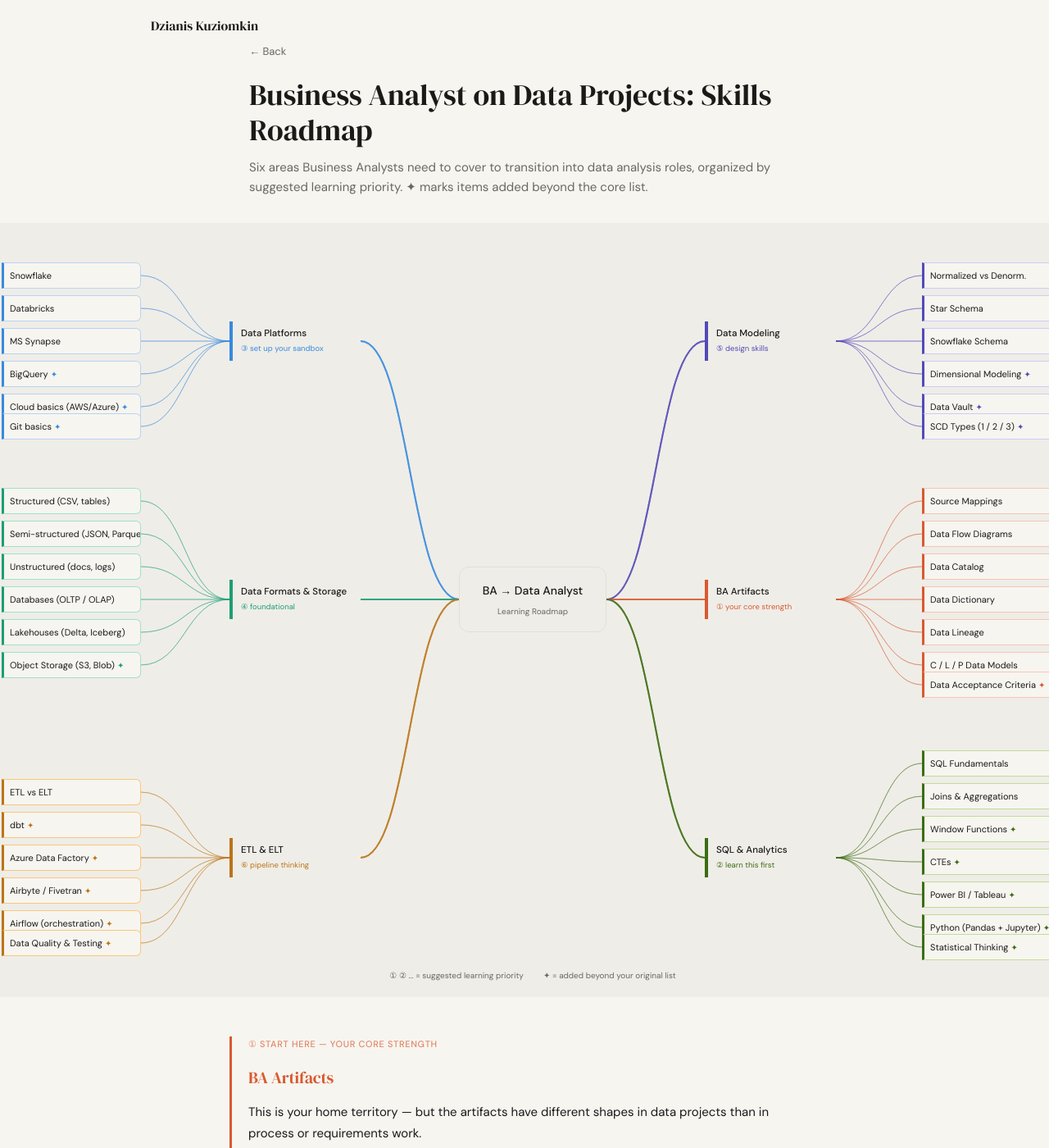
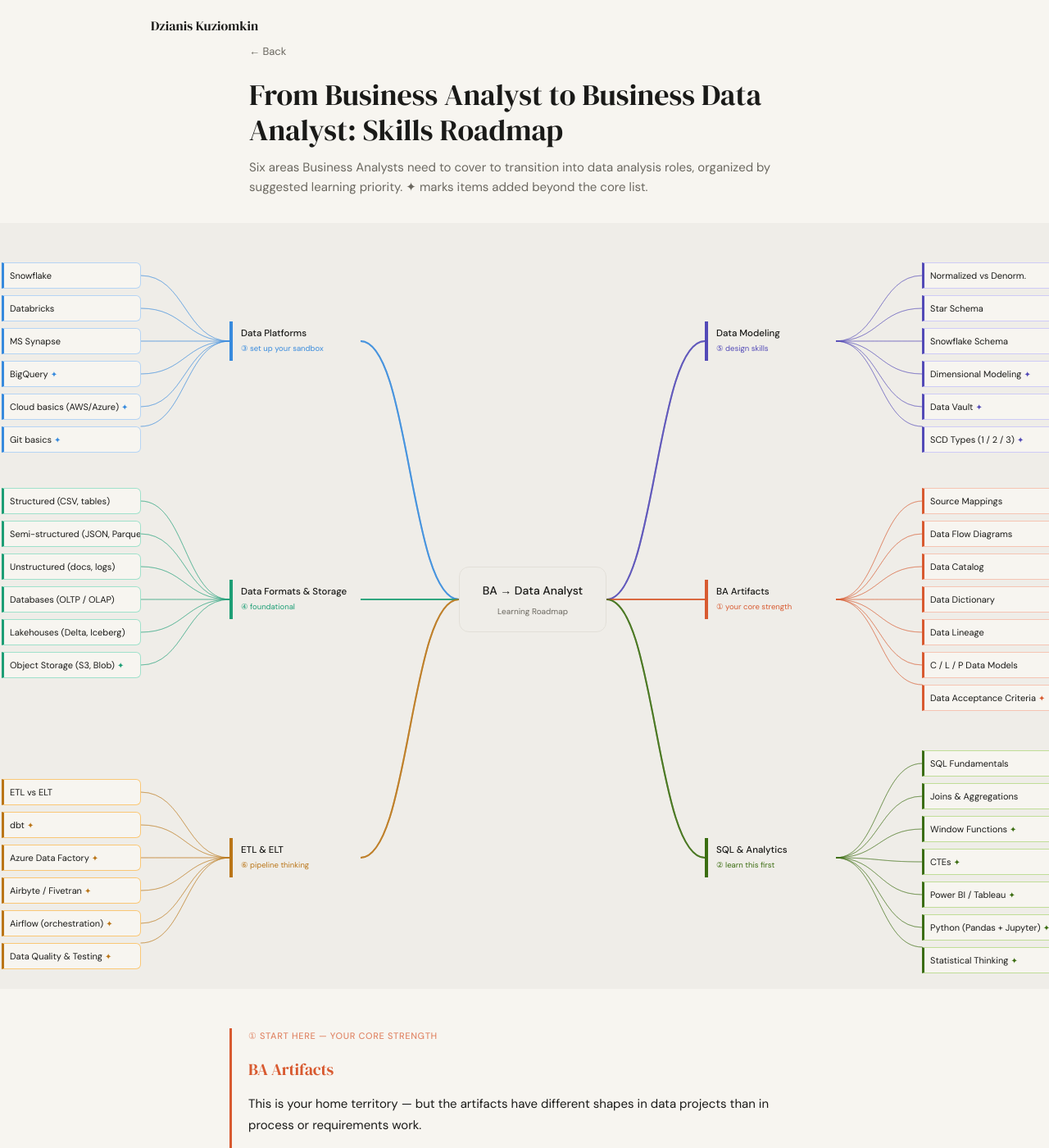
Before and after one commit to Kuziomkin/dzianiskuziomkin_landing, a Jekyll site: the page ba-to-data.html, which Jekyll copies as it is, in a window 1280 px wide and 1400 px high. Shown: the whole window at 82% size. Built offline with Jekyll 4.4.1, drawn with Linux system fonts in a browser that asks for light colours.

Commit message:
Adjusted roadmap

```diff
--- a/ba-to-data.html
+++ b/ba-to-data.html
@@ -4,7 +4,7 @@
 <head>
     <meta charset="utf-8" />
     <meta name="viewport" content="width=device-width, initial-scale=1.0" />
-    <title>Business Analyst on Data Projects: Skills Roadmap — Dzianis Kuziomkin</title>
+    <title>From Business Analyst to Business Data Analyst: Skills Roadmap — Dzianis Kuziomkin</title>
     <meta name="description"
         content="A visual mind map of the skills Business Analysts need to transition into data analysis — organized by priority across six key areas." />
 
@@ -14,14 +14,14 @@
     <!-- Open Graph -->
     <meta property="og:type" content="article" />
     <meta property="og:url" content="https://dzianiskuziomkin.com/ba-to-data" />
-    <meta property="og:title" content="Business Analyst on Data Projects: Skills Roadmap" />
+    <meta property="og:title" content="From Business Analyst to Business Data Analyst: Skills Roadmap" />
     <meta property="og:description"
         content="A visual mind map of the skills Business Analysts need to transition into data analysis — organized by priority across six key areas." />
     <meta property="og:image" content="https://dzianiskuziomkin.com/images/portrait-square-800.png" />
 
     <!-- Twitter Card -->
     <meta name="twitter:card" content="summary_large_image" />
-    <meta name="twitter:title" content="Business Analyst on Data Projects: Skills Roadmap" />
+    <meta name="twitter:title" content="From Business Analyst to Business Data Analyst: Skills Roadmap" />
     <meta name="twitter:description"
         content="A visual mind map of the skills Business Analysts need to transition into data analysis." />
     <meta name="twitter:image" content="https://dzianiskuziomkin.com/images/portrait-square-800.png" />
@@ -122,7 +122,7 @@
         #mm {
             position: relative;
             width: 1300px;
-            height: 920px;
+            height: 910px;
         }
 
         #mmsvg {
@@ -266,7 +266,7 @@
     <main>
         <div class="guide-header">
             <a href="/" class="back-link">← Back</a>
-            <h1>Business Analyst on Data Projects: Skills Roadmap</h1>
+            <h1>From Business Analyst to Business Data Analyst: Skills Roadmap</h1>
             <p>Six areas Business Analysts need to cover to transition into data analysis roles, organized by suggested learning priority. ✦ marks items added beyond the core list.</p>
         </div>
 
@@ -274,7 +274,7 @@
 
         <div class="mindmap-wrap">
             <div id="mm">
-                <svg id="mmsvg" width="1300" height="920">
+                <svg id="mmsvg" width="1300" height="910">
                     <path d="M560 445 C500 445,500 130,440 130" stroke="#378ADD" stroke-width="2" fill="none" stroke-linecap="round" opacity="0.7"></path>
                     <path d="M560 445 C500 445,500 445,440 445" stroke="#1D9E75" stroke-width="2" fill="none" stroke-linecap="round" opacity="0.7"></path>
                     <path d="M560 445 C500 445,500 760,440 760" stroke="#BA7517" stroke-width="2" fill="none" stroke-linecap="round" opacity="0.7"></path>
@@ -337,7 +337,7 @@
                 <div class="sn" style="left:2px;top:114px;border:0.5px solid #B5D4F4;border-left:3px solid #378ADD;">MS Synapse</div>
                 <div class="sn" style="left:2px;top:154px;border:0.5px solid #B5D4F4;border-left:3px solid #378ADD;">BigQuery<span class="sp" style="color:#378ADD;">✦</span></div>
                 <div class="sn" style="left:2px;top:194px;border:0.5px solid #B5D4F4;border-left:3px solid #378ADD;">Cloud basics (AWS/Azure)<span class="sp" style="color:#378ADD;">✦</span></div>
-                <div class="sn" style="left:2px;top:218px;border:0.5px solid #B5D4F4;border-left:3px solid #378ADD;">Git basics<span class="sp" style="color:#378ADD;">✦</span></div>
+                <div class="sn" style="left:2px;top:234px;border:0.5px solid #B5D4F4;border-left:3px solid #378ADD;">Git basics<span class="sp" style="color:#378ADD;">✦</span></div>
 
                 <!-- Data Formats & Storage -->
                 <div class="mn" style="left:280px;top:421px;border-left:4px solid #1D9E75;">
@@ -361,7 +361,7 @@
                 <div class="sn" style="left:2px;top:744px;border:0.5px solid #FAC775;border-left:3px solid #BA7517;">Azure Data Factory<span class="sp" style="color:#BA7517;">✦</span></div>
                 <div class="sn" style="left:2px;top:784px;border:0.5px solid #FAC775;border-left:3px solid #BA7517;">Airbyte / Fivetran<span class="sp" style="color:#BA7517;">✦</span></div>
                 <div class="sn" style="left:2px;top:824px;border:0.5px solid #FAC775;border-left:3px solid #BA7517;">Airflow (orchestration)<span class="sp" style="color:#BA7517;">✦</span></div>
-                <div class="sn" style="left:2px;top:848px;border:0.5px solid #FAC775;border-left:3px solid #BA7517;">Data Quality &amp; Testing<span class="sp" style="color:#BA7517;">✦</span></div>
+                <div class="sn" style="left:2px;top:864px;border:0.5px solid #FAC775;border-left:3px solid #BA7517;">Data Quality &amp; Testing<span class="sp" style="color:#BA7517;">✦</span></div>
 
                 <!-- Data Modeling -->
                 <div class="mn" style="left:860px;top:106px;border-left:4px solid #534AB7;">
@@ -373,7 +373,7 @@
                 <div class="sn" style="left:1125px;top:114px;border:0.5px solid #CECBF6;border-left:3px solid #534AB7;">Snowflake Schema</div>
                 <div class="sn" style="left:1125px;top:154px;border:0.5px solid #CECBF6;border-left:3px solid #534AB7;">Dimensional Modeling<span class="sp" style="color:#534AB7;">✦</span></div>
                 <div class="sn" style="left:1125px;top:194px;border:0.5px solid #CECBF6;border-left:3px solid #534AB7;">Data Vault<span class="sp" style="color:#534AB7;">✦</span></div>
-                <div class="sn" style="left:1125px;top:218px;border:0.5px solid #CECBF6;border-left:3px solid #534AB7;">SCD Types (1 / 2 / 3)<span class="sp" style="color:#534AB7;">✦</span></div>
+                <div class="sn" style="left:1125px;top:234px;border:0.5px solid #CECBF6;border-left:3px solid #534AB7;">SCD Types (1 / 2 / 3)<span class="sp" style="color:#534AB7;">✦</span></div>
 
                 <!-- BA Artifacts -->
                 <div class="mn" style="left:860px;top:421px;border-left:4px solid #D85A30;">
@@ -386,7 +386,7 @@
                 <div class="sn" style="left:1125px;top:429px;border:0.5px solid #F5C4B3;border-left:3px solid #D85A30;">Data Dictionary</div>
                 <div class="sn" style="left:1125px;top:469px;border:0.5px solid #F5C4B3;border-left:3px solid #D85A30;">Data Lineage</div>
                 <div class="sn" style="left:1125px;top:509px;border:0.5px solid #F5C4B3;border-left:3px solid #D85A30;">C / L / P Data Models</div>
-                <div class="sn" style="left:1125px;top:533px;border:0.5px solid #F5C4B3;border-left:3px solid #D85A30;">Data Acceptance Criteria<span class="sp" style="color:#D85A30;">✦</span></div>
+                <div class="sn" style="left:1125px;top:549px;border:0.5px solid #F5C4B3;border-left:3px solid #D85A30;">Data Acceptance Criteria<span class="sp" style="color:#D85A30;">✦</span></div>
 
                 <!-- SQL & Analytics -->
                 <div class="mn" style="left:860px;top:736px;border-left:4px solid #3B6D11;">
@@ -399,13 +399,8 @@
                 <div class="sn" style="left:1125px;top:749px;border:0.5px solid #C0DD97;border-left:3px solid #3B6D11;">CTEs<span class="sp" style="color:#3B6D11;">✦</span></div>
                 <div class="sn" style="left:1125px;top:789px;border:0.5px solid #C0DD97;border-left:3px solid #3B6D11;">Power BI / Tableau<span class="sp" style="color:#3B6D11;">✦</span></div>
                 <div class="sn" style="left:1125px;top:829px;border:0.5px solid #C0DD97;border-left:3px solid #3B6D11;">Python (Pandas + Jupyter)<span class="sp" style="color:#3B6D11;">✦</span></div>
-                <div class="sn" style="left:1125px;top:853px;border:0.5px solid #C0DD97;border-left:3px solid #3B6D11;">Statistical Thinking<span class="sp" style="color:#3B6D11;">✦</span></div>
+                <div class="sn" style="left:1125px;top:869px;border:0.5px solid #C0DD97;border-left:3px solid #3B6D11;">Statistical Thinking<span class="sp" style="color:#3B6D11;">✦</span></div>
 
-                <!-- Legend -->
-                <div style="position:absolute;left:0;right:0;bottom:8px;display:flex;justify-content:center;gap:24px;font-size:10px;color:var(--text-sec);">
-                    <span>① ② ... = suggested learning priority</span>
-                    <span>✦ = added beyond your original list</span>
-                </div>
             </div>
         </div>
 
```
